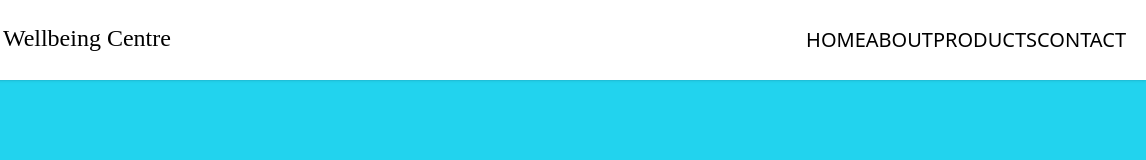
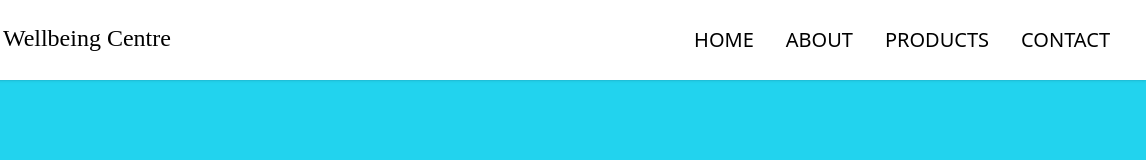
Before and after one commit to reuben-germain/kjrs-academy, a plain HTML site: page index.html in a window 1280 px wide. Shown: the full height of the page, 134-1280 px from the left. Drawn offline with nearby package versions, Linux system fonts and the light colour scheme.

Commit message:
gave navbar links some space between

```diff
--- a/index.html
+++ b/index.html
@@ -17,16 +17,16 @@
         </div>
 
         <ul class="md:flex md:items-center">
-            <li>
+            <li class="mx-4">
                 <a href="#" class="text-xl hover:text-cyan-500 duration-500">HOME</a>
             </li>
-            <li>
+            <li class="mx-4">
                 <a href="#" class="text-xl hover:text-cyan-500 duration-500">ABOUT</a>
             </li>
-            <li>
+            <li class="mx-4">
                 <a href="#" class="text-xl hover:text-cyan-500 duration-500">PRODUCTS</a>
             </li>
-            <li>
+            <li class="mx-4">
                 <a href="#" class="text-xl hover:text-cyan-500 duration-500">CONTACT</a>
             </li>
         </ul>
```
